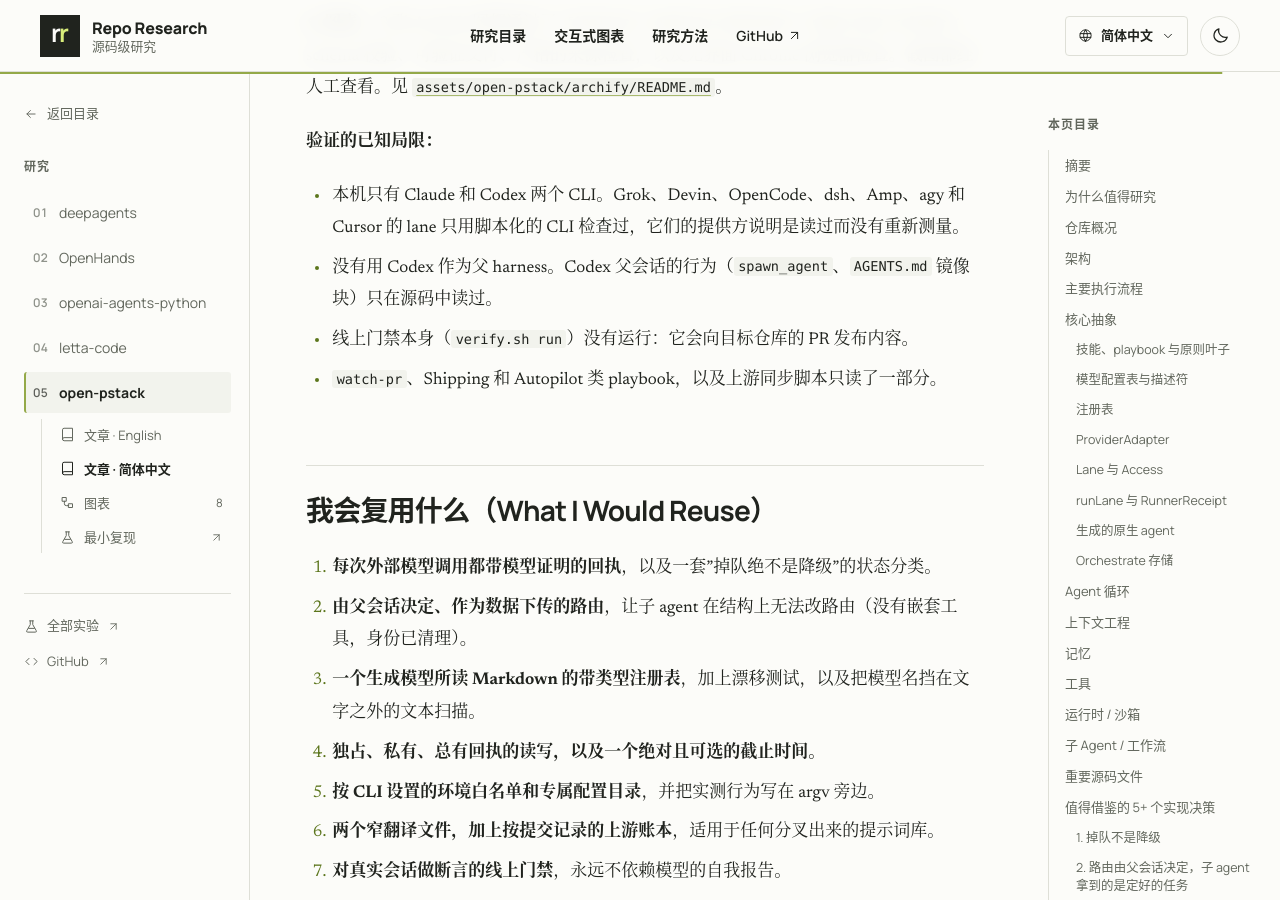
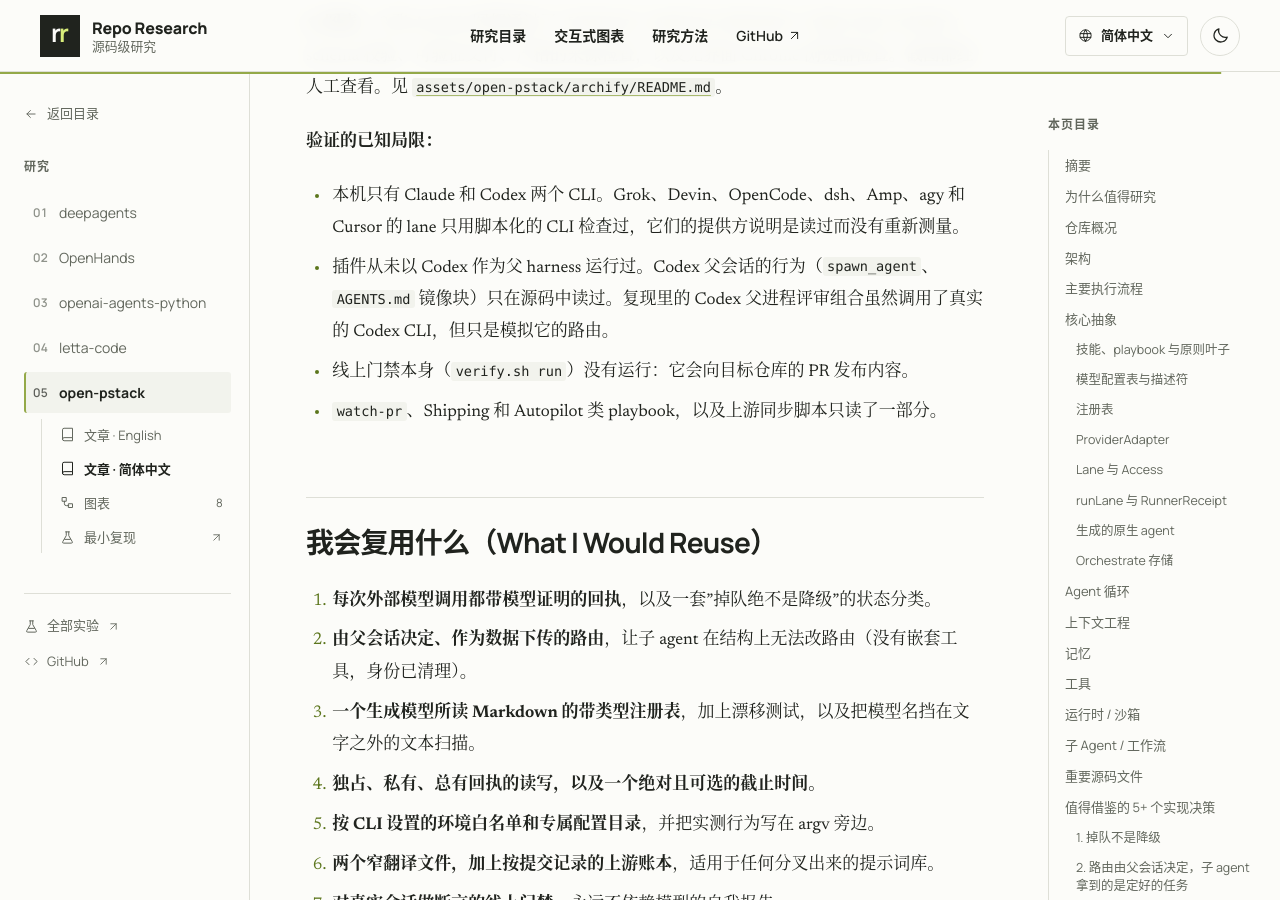
Before and after one commit to woaitqs/repo-research, a Jekyll site: the page built from research/open-pstack.zh.md, in a window 1280 px wide and 900 px high, scrolled down 35465 px. Built offline with Jekyll 4.4.1, drawn with Linux system fonts in a browser that asks for light colours.

Commit message:
open-pstack study: say the Codex-parent panel only stands in for routing

```diff
--- a/research/open-pstack.zh.md
+++ b/research/open-pstack.zh.md
@@ -719,7 +719,7 @@ PYTHONPATH=src python3 real_model/run_mini_real.py --runs 3   # 每次运行两
 
 **验证的已知局限：**
 - 本机只有 Claude 和 Codex 两个 CLI。Grok、Devin、OpenCode、dsh、Amp、agy 和 Cursor 的 lane 只用脚本化的 CLI 检查过，它们的提供方说明是读过而没有重新测量。
-- 没有用 Codex 作为父 harness。Codex 父会话的行为（`spawn_agent`、`AGENTS.md` 镜像块）只在源码中读过。
+- 插件从未以 Codex 作为父 harness 运行过。Codex 父会话的行为（`spawn_agent`、`AGENTS.md` 镜像块）只在源码中读过。复现里的 Codex 父进程评审组合虽然调用了真实的 Codex CLI，但只是模拟它的路由。
 - 线上门禁本身（`verify.sh run`）没有运行：它会向目标仓库的 PR 发布内容。
 - `watch-pr`、Shipping 和 Autopilot 类 playbook，以及上游同步脚本只读了一部分。
 
```
Also changed, not shown: research/open-pstack.md (+1 -1 lines).
